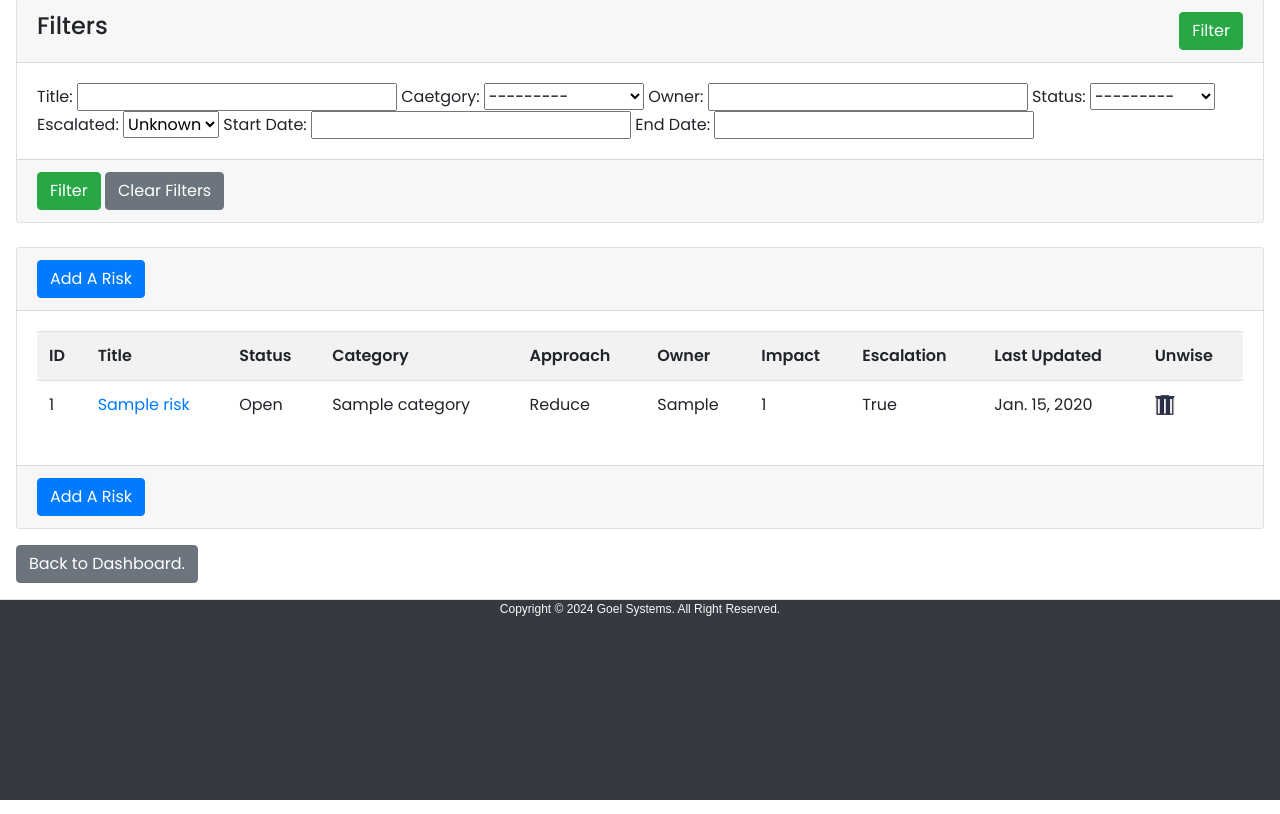
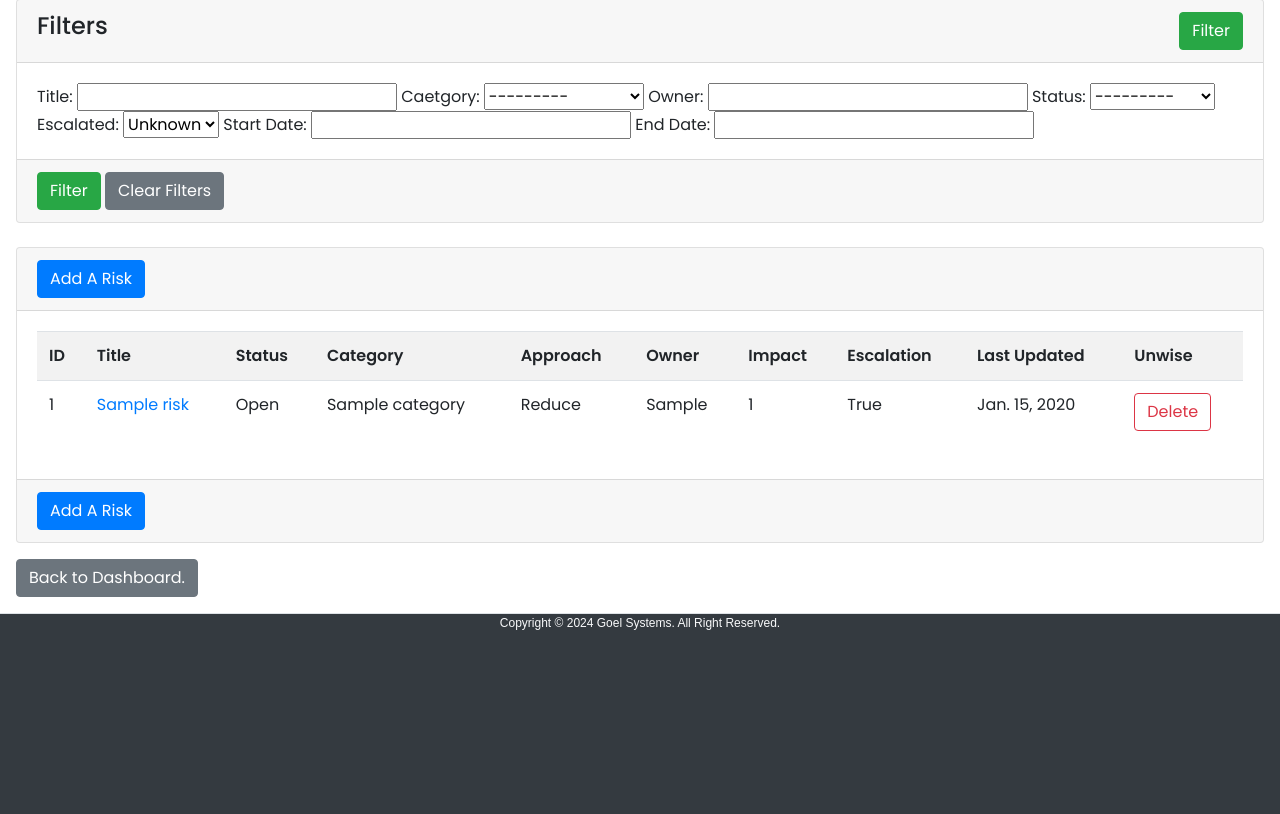
Before and after one commit to goelsys/forestall, a Django app: page /4s/projects/1/ in a window 1280 px wide. Shown: the part 185-999 px from the top of the page. Run offline with Django 3.2, Linux system fonts and the light colour scheme; a user stored in the database is signed in; tables that the repository leaves empty hold one stand-in row (values such as "Sample post"); some libraries are stand-ins or nearby versions.

Commit message:
+delete button

```diff
--- a/templates/risks.html
+++ b/templates/risks.html
@@ -67,8 +67,8 @@
                         <td>{{ risk.escalated }}</td>
                         <td>{{ risk.date_last_updated }}</td>
                         <td>
-                            <a href="{% url 'delete_risk' project.id risk.id %}"><img
-                                    src="{% static 'img/trashcan.png' %}" alt="Delete Risk" class="delete-icon"></a>
+                            <a href="{% url 'delete_risk' project.id risk.id %}"
+                                class="btn btn-outline-danger">Delete</a>
                         </td>
                     </tr>
                     {% endfor %}
```
